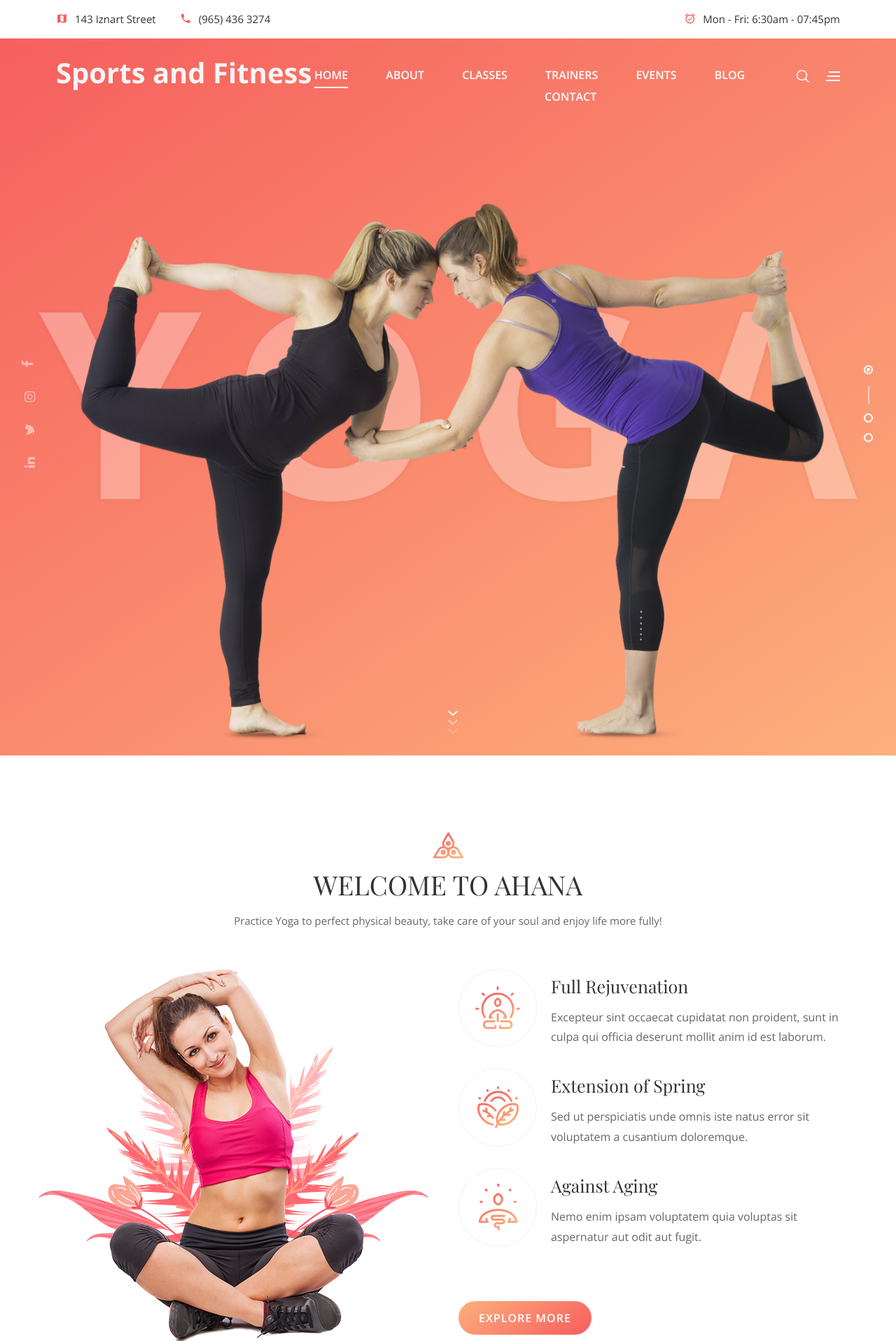
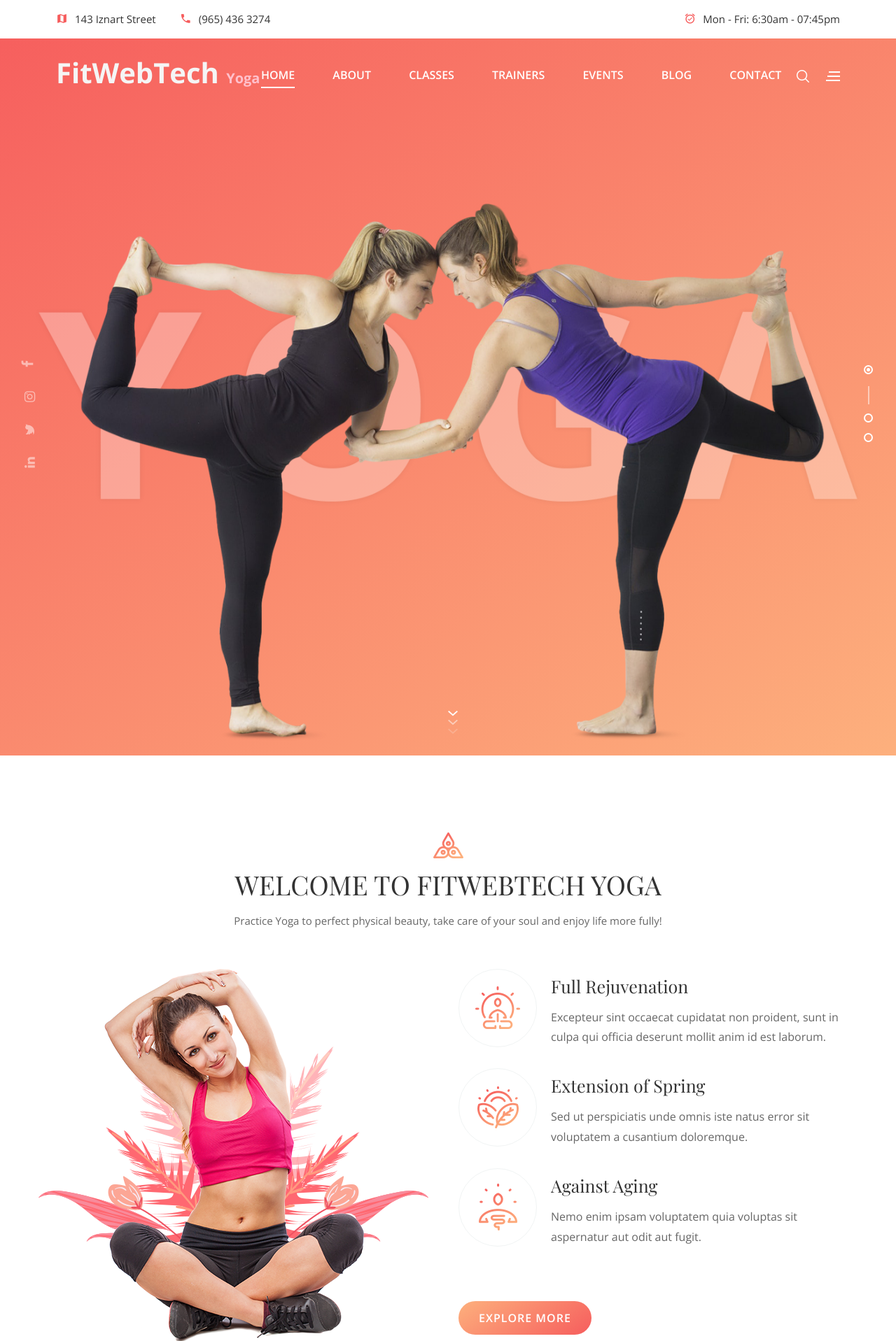
Before and after one commit to LimsiacoHacks/Ahana-Fitness, a PHP site: page / in a window 1280 px wide. Shown: the top 1917 px of the page at 70% size. Run offline with PHP 8.4, Linux system fonts and the light colour scheme; some web fonts are replaced.

Commit message:
Add Files via git

```diff
--- a/Ahana Fitness/css/style.css
+++ b/Ahana Fitness/css/style.css
@@ -407,6 +407,19 @@ only screen and (min-width: 576px) and (max-width: 767px),
 	float: left;
 	position: relative;
 	z-index: 9;
+	font-size: 40px;
+	font-weight: bold;
+	color: whitesmoke;
+}
+.yoga-txt{
+	color: pink;
+	font-size: 20px;
+}
+.FitWebTech{
+	color: #000;
+}
+#menu-txt{
+	color: #000;
 }
 
 .header-bottom {
--- a/Ahana Fitness/index.html
+++ b/Ahana Fitness/index.html
@@ -55,7 +55,8 @@
 		</div>
 		<div class="header-bottom">
 			<a href="index.html" class="site-logo">
-				<h1>Sports and Fitness</h1>
+
+				<h1>FitWebTech <span class="yoga-txt">Yoga</span></h1>
 			</a>
 			<div class="hb-right">
 				<div class="hb-switch" id="search-switch">
@@ -108,61 +109,61 @@
 			</div>
 			<div class="infor-middle">
 				<a href="#" class="infor-logo">
-					<img src="img/logo-2.png" alt="">
+					<h1 id="menu-txt">FitWebTech <span class="FitWebTech">Yoga</span></h1>
 				</a>
-				<p>Lorem ipsum dolor sit amet, consectetur adipiscing elit, sed do eiusmod tempor incididunt.</p>
+				<p>Developers</p>
 				<div class="insta-imgs">
 					<div class="insta-item">
 						<div class="insta-img">
-							<img src="img/infor/1.jpg" alt="">
+							<img src="img/gabriel.jpg" alt="">
 							<div class="insta-hover">
 								<i class="fa fa-instagram"></i>
-								<p>ahana.yoga</p>
+								<p>Gabriel Limsiaco</p>
 							</div>
 						</div>
 					</div>
 					<div class="insta-item">
 						<div class="insta-img">
-							<img src="img/infor/2.jpg" alt="">
+							<img src="img/cris.png" alt="">
 							<div class="insta-hover">
 								<i class="fa fa-instagram"></i>
-								<p>ahana.yoga</p>
+								<p>John Cris Villahermosa</p>
 							</div>
 						</div>
 					</div>
 					<div class="insta-item">
 						<div class="insta-img">
-							<img src="img/infor/3.jpg" alt="">
+							<img src="img/mia.png" alt="">
 							<div class="insta-hover">
 								<i class="fa fa-instagram"></i>
-								<p>ahana.yoga</p>
+								<p>Georgina Mia Casama</p>
 							</div>
 						</div>
 					</div>
 					<div class="insta-item">
 						<div class="insta-img">
-							<img src="img/infor/4.jpg" alt="">
+							<img src="img/justin.png" alt="">
 							<div class="insta-hover">
 								<i class="fa fa-instagram"></i>
-								<p>ahana.yoga</p>
+								<p>Justin Paolo Salvana</p>
 							</div>
 						</div>
 					</div>
 					<div class="insta-item">
 						<div class="insta-img">
-							<img src="img/infor/5.jpg" alt="">
+							<img src="img/frits.png" alt="">
 							<div class="insta-hover">
 								<i class="fa fa-instagram"></i>
-								<p>ahana.yoga</p>
+								<p>John Fritz Centeno</p>
 							</div>
 						</div>
 					</div>
 					<div class="insta-item">
 						<div class="insta-img">
-							<img src="img/infor/6.jpg" alt="">
+							<img src="img/gallery/3.jpg" alt="">
 							<div class="insta-hover">
 								<i class="fa fa-instagram"></i>
-								<p>ahana.yoga</p>
+								<p>Jethro Velonero</p>
 							</div>
 						</div>
 					</div>
@@ -246,7 +247,7 @@
 		<div class="container">
 			<div class="section-title text-center">
 				<img src="img/icons/logo-icon.png" alt="">
-				<h2>Welcome to Ahana</h2>
+				<h2>Welcome to FitWebTech Yoga</h2>
 				<p>Practice Yoga to perfect physical beauty, take care of your soul and enjoy life more fully!</p>
 			</div>
 			<div class="row">
```
Also changed, not shown: Ahana Fitness/img/cris.png (added), Ahana Fitness/img/frits.png (added), Ahana Fitness/img/gabriel.jpg (added), Ahana Fitness/img/jetrho.png (added), Ahana Fitness/img/justin.png (added), Ahana Fitness/img/mia.png (added).
